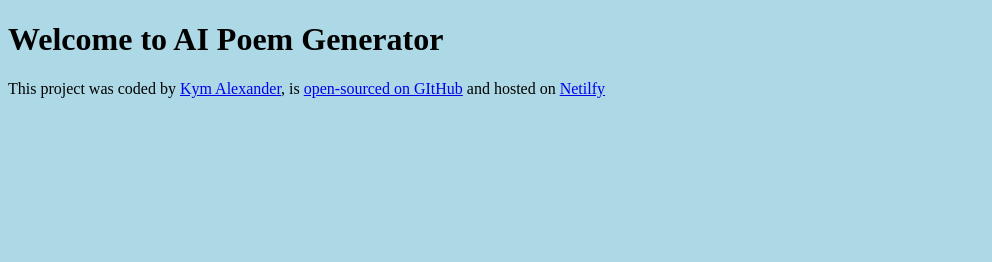
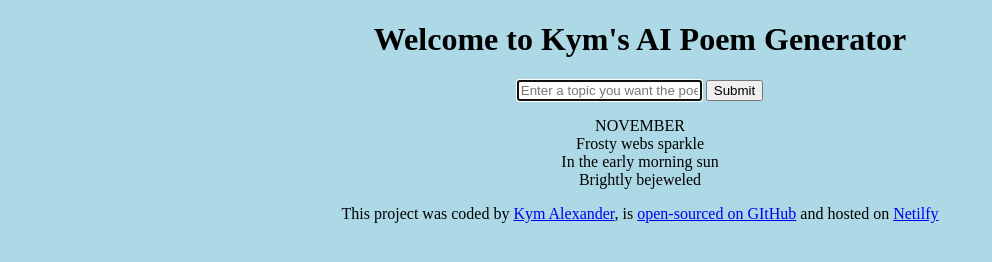
Before and after one commit to Kymathie/ai-poem-generator, a plain HTML site: page index.html in a window 1280 px wide. Shown: the whole page, without its empty margins (0-992 px from the left). Drawn offline with Linux system fonts and the light colour scheme; a script that the page names is missing.

Commit message:
removed js and added basic HTML structure

```diff
--- a/index.html
+++ b/index.html
@@ -7,7 +7,23 @@
     <title>AI Poem Generator</title>
 </head>
 <body>
-    <h1>Welcome to AI Poem Generator</h1>
+    <header>
+    <h1>Welcome to Kym's AI Poem Generator</h1>
+</header>
+<main>
+    <input type="text" placeholder="Enter a topic you want the poem to be about." required autofocus autocomplete="off">
+<input type="submit">
+<p>
+NOVEMBER
+<br>
+Frosty webs sparkle
+<br>
+In the early morning sun
+<br>
+Brightly bejeweled
+</p>
+
+</main>
 
     <footer>This project was coded by <a href="https://github.com/Kymathie" target="_blank">Kym Alexander</a>, is <a href="https://github.com/" target="_blank">open-sourced on GItHub</a> and hosted on <a href="https://kyms-ai-poem-generator.netlify.app/" target="_blank">Netilfy</a></footer>
     <script src="src/index.js"></script>
--- a/src/index.js
+++ /dev/null
@@ -1 +0,0 @@
-alert("hello!")
--- a/src/style.css
+++ b/src/style.css
@@ -1,3 +1,4 @@
 body{
     background: lightblue;
+    text-align: center;
 }
```
